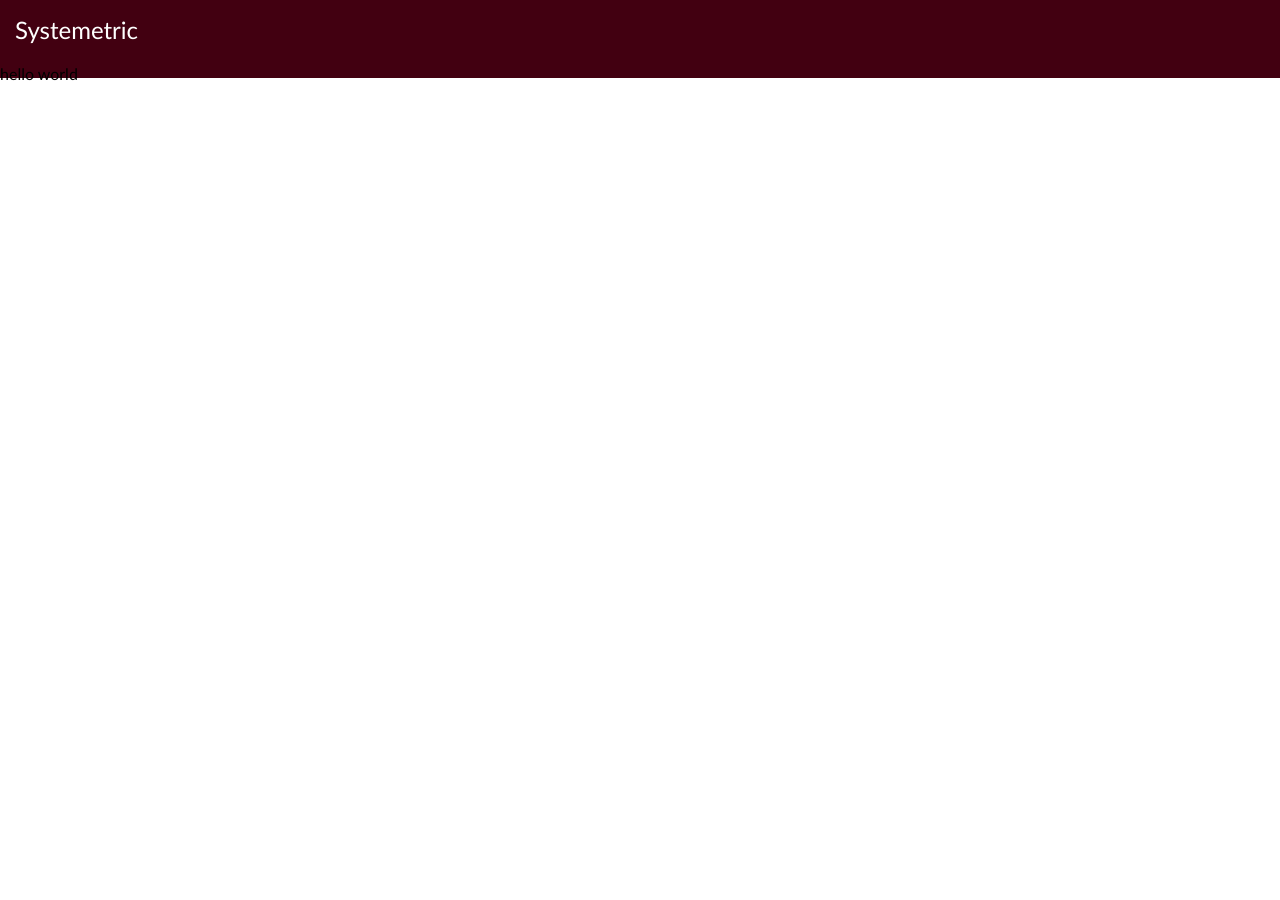
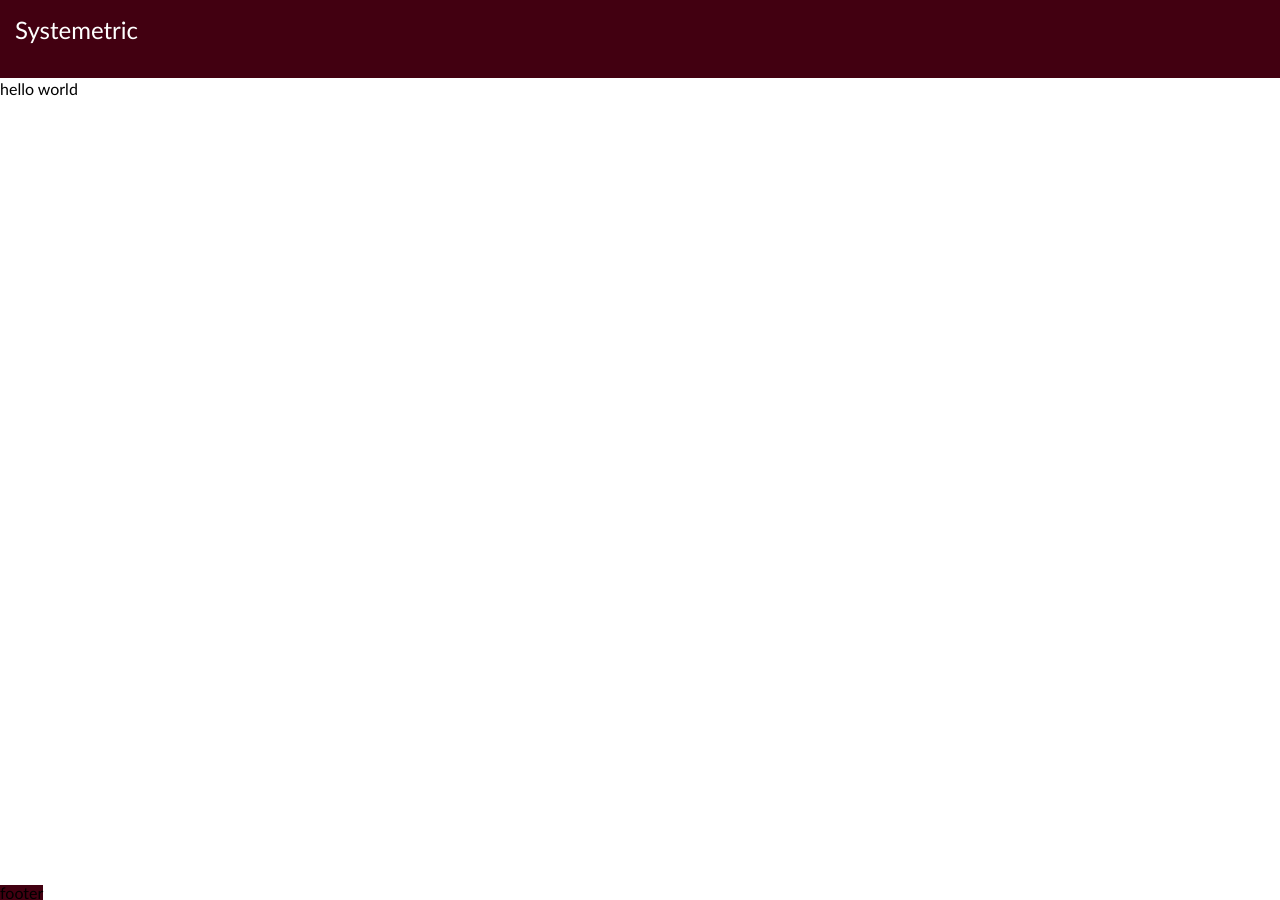
Before and after one commit to ilentiya/systemetric, a Jekyll site: the page built from index.html, in a window 1280 px wide. Built offline with Jekyll 4.4.1, drawn with Linux system fonts in a browser that asks for light colours.

Commit message:
adding footer and fixing header spacing

```diff
--- a/assets/default.css
+++ b/assets/default.css
@@ -21,12 +21,16 @@
 .bottom_bar {
     background-color: var(--systemetric_red);
     line-height: var(--footer-height);
+    position: fixed;
+    bottom: 0;
 }
 
 .content
 {
     position: absolute;
     top: var(--header-height);
+    margin-top: 15px;
+    overflow-x: hidden; /* Hide horizontal scrollbar */
 
 }
 
```
